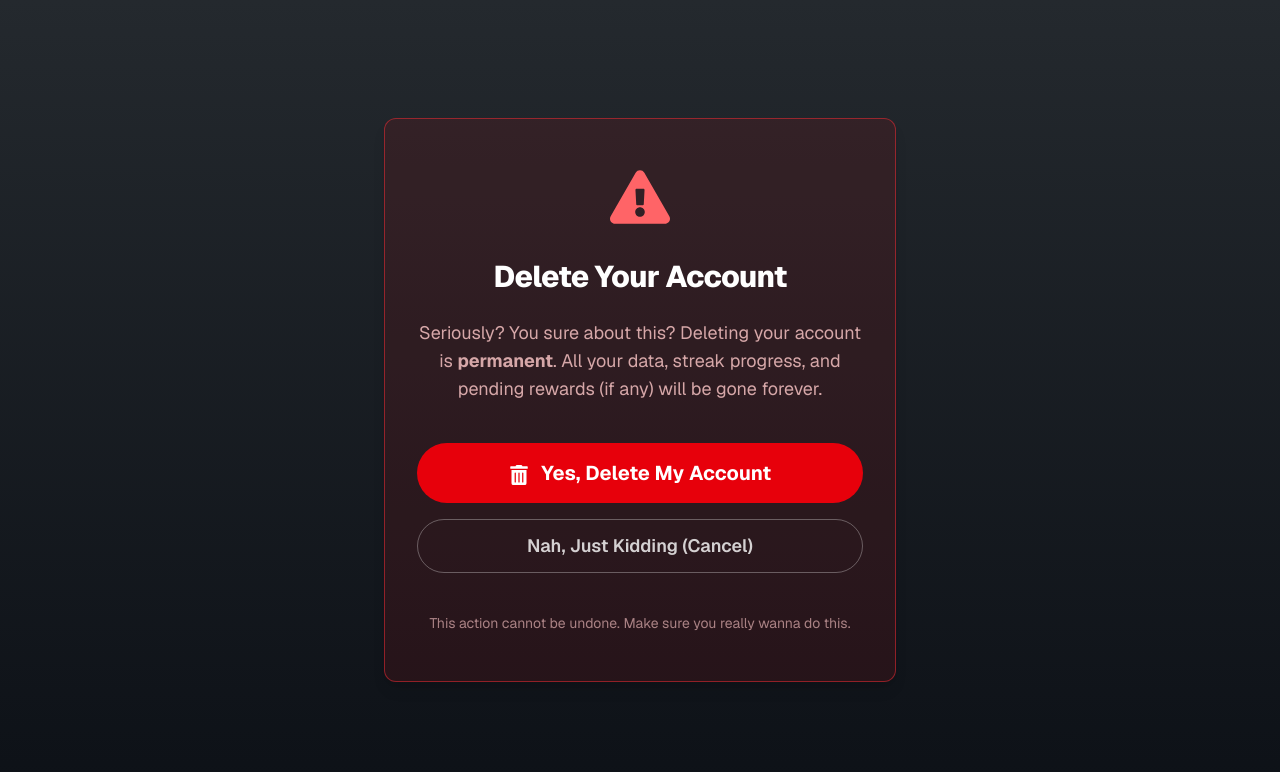
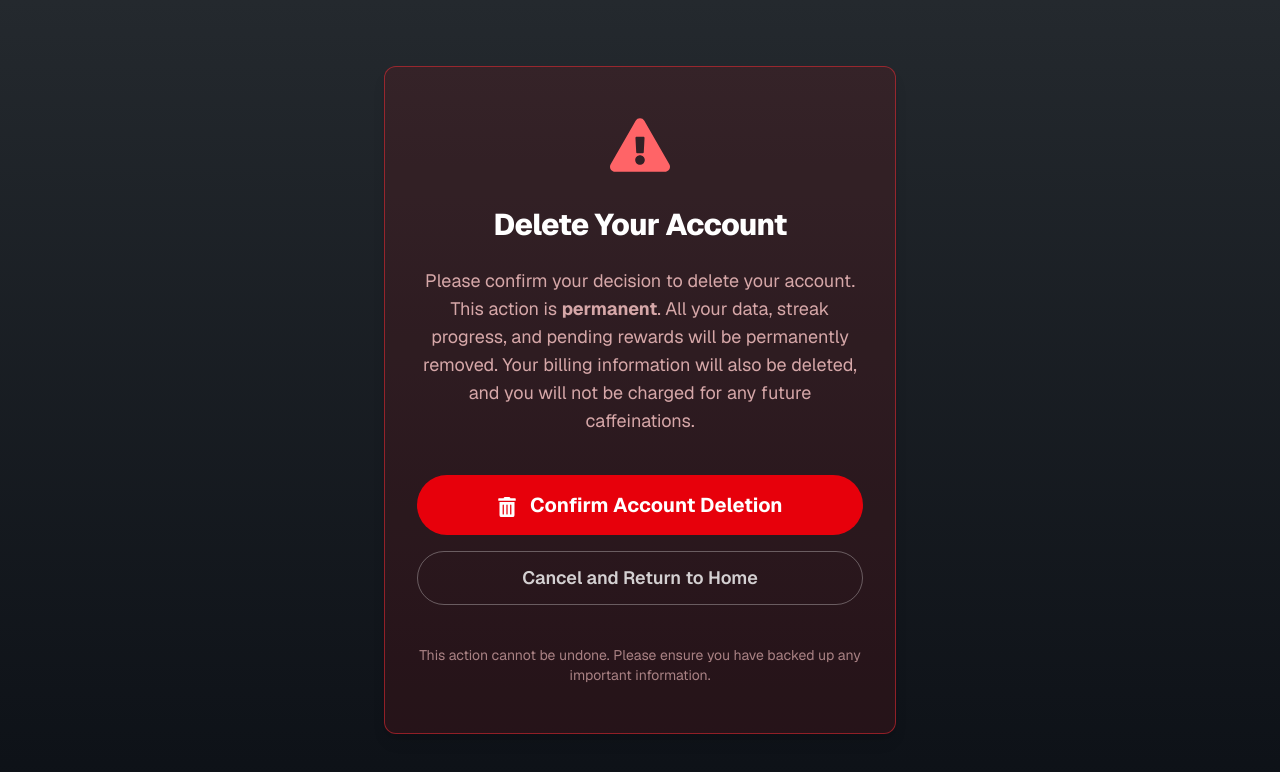
Before and after one commit to ShrootBuck/GitBrew, a Next.js app: page /settings/delete in a window 1280 px wide. Shown: the top 772 px of the page. Built offline with nearby package versions, Linux system fonts and the light colour scheme; no server answers; sample sign-in values are in the browser's storage.

Commit message:
Improve account deletion page wording and UI text

```diff
--- a/src/app/settings/delete/page.tsx
+++ b/src/app/settings/delete/page.tsx
@@ -59,9 +59,11 @@ export default async function DeleteAccountPage() {
         </h2>
 
         <p className="text-center text-lg text-red-200/80">
-          Seriously? You sure about this? Deleting your account is{" "}
+          Please confirm your decision to delete your account. This action is{" "}
           <strong className="font-bold">permanent</strong>. All your data,
-          streak progress, and pending rewards (if any) will be gone forever.
+          streak progress, and pending rewards will be permanently removed. Your
+          billing information will also be deleted, and you will not be charged
+          for any future caffeinations.
         </p>
 
         <form
@@ -72,18 +74,20 @@ export default async function DeleteAccountPage() {
             type="submit"
             className="w-full rounded-full bg-red-600 px-8 py-4 text-xl font-bold text-white transition-all hover:cursor-pointer hover:bg-red-700 focus:ring-2 focus:ring-red-400 focus:ring-offset-2 focus:ring-offset-gray-900 focus:outline-none"
           >
-            <FaTrashAlt className="mr-2 inline-block" /> Yes, Delete My Account
+            <FaTrashAlt className="mr-2 inline-block" /> Confirm Account
+            Deletion
           </button>
           <Link
             href="/home"
             className="w-full rounded-full border border-white/30 bg-transparent px-8 py-3 text-center text-lg font-semibold text-white/80 transition-all hover:border-white/60 hover:bg-white/10"
           >
-            Nah, Just Kidding (Cancel)
+            Cancel and Return to Home
           </Link>
         </form>
 
         <p className="mt-4 text-center text-sm text-red-200/60">
-          This action cannot be undone. Make sure you really wanna do this.
+          This action cannot be undone. Please ensure you have backed up any
+          important information.
         </p>
       </div>
     </main>
```
